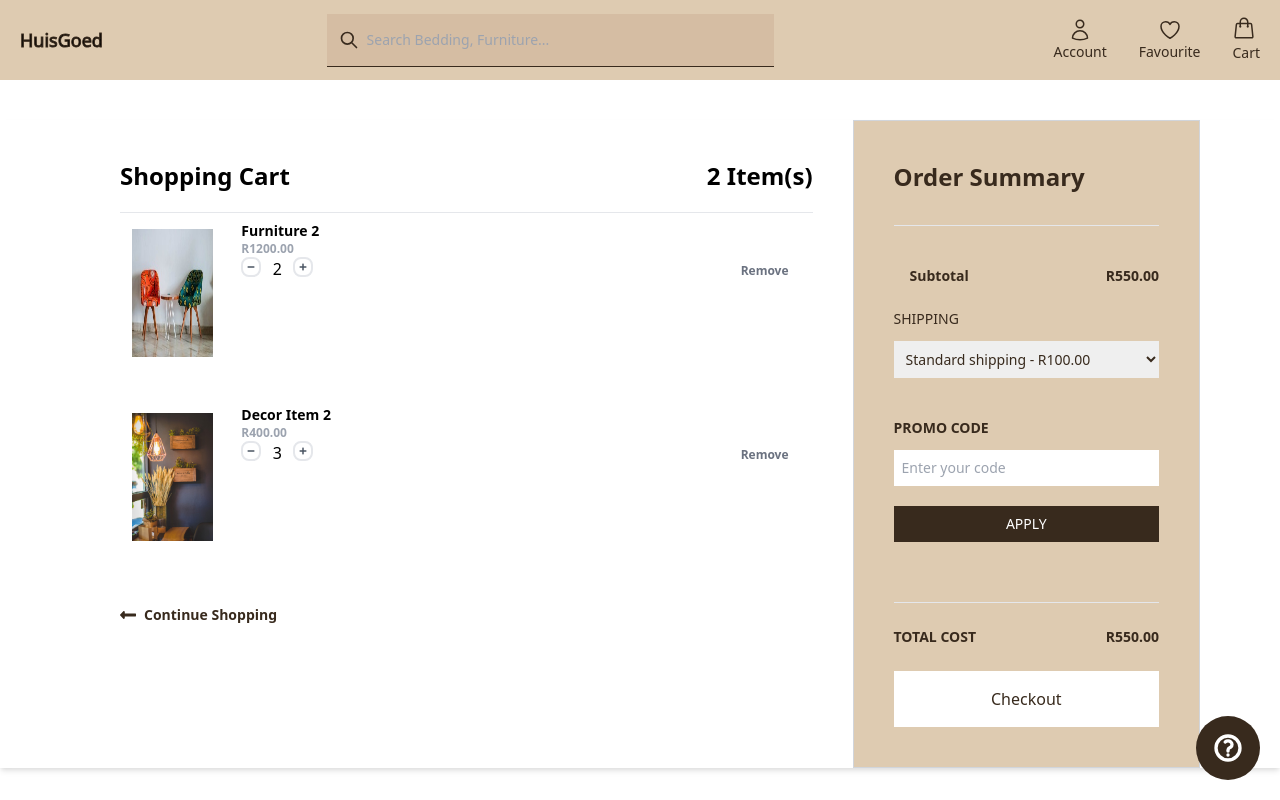
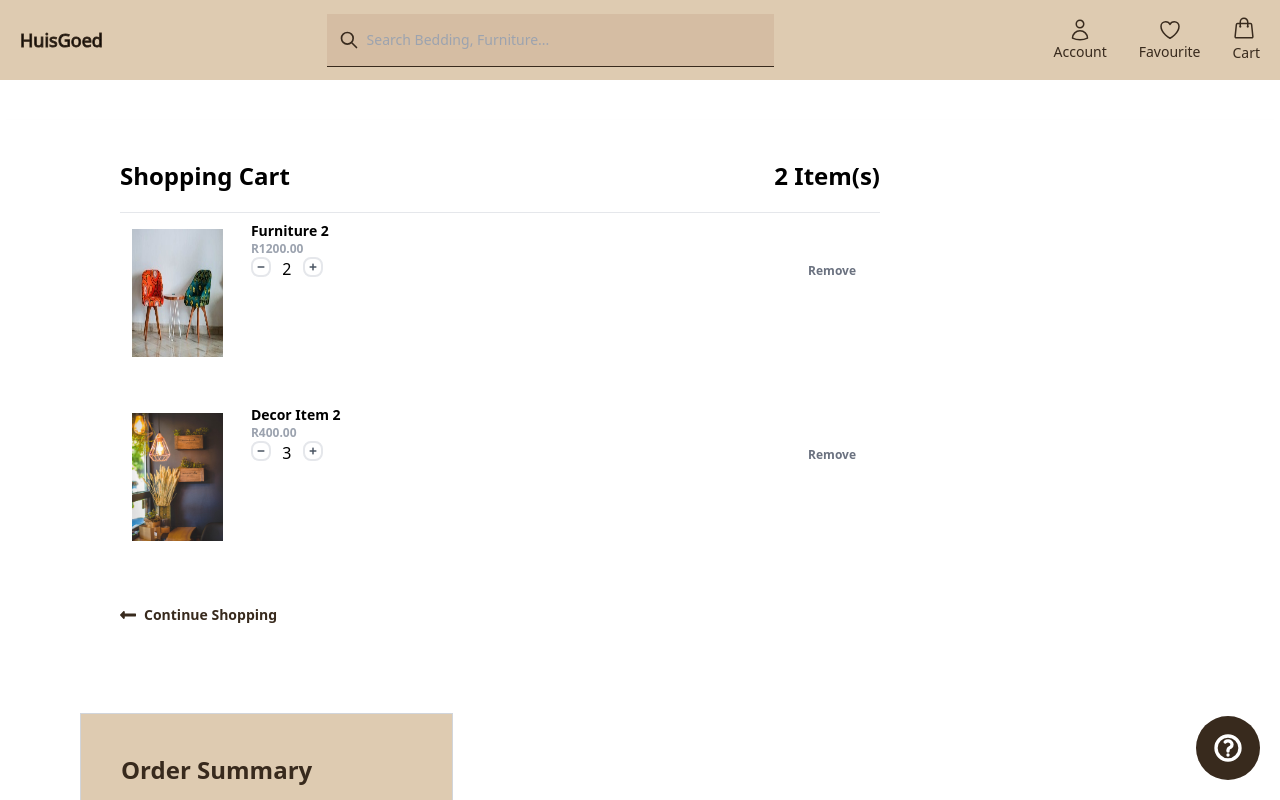
Before and after one commit to stklue/inf-3014-website, a Vue app: page /cart in a window 1280 px wide. Shown: the top 800 px of the page. Built offline with nearby package versions, Linux system fonts and the light colour scheme.

Commit message:
fixed: shopping cart view - reponsive

```diff
--- a/src/components/CartOrderSummary.vue
+++ b/src/components/CartOrderSummary.vue
@@ -3,7 +3,7 @@ import "../index.css";
 </script>
 
 <template>
-  <div id="summary" class="summary-wrapper  ">
+  <div id="summary" class="summary-wrapper  lg:w-1/3 md:w-1/3 ">
     <h1>Order Summary</h1>
     <div class="subtotal-wrapper ">
       <span>Subtotal</span>
--- a/src/index.css
+++ b/src/index.css
@@ -221,11 +221,10 @@
 
 .cart-content-wrapper {
   display: flex;
-  padding-left: 5rem;
-  padding-right: 5rem;
-  flex-direction: row;
+  flex-direction: column;
   justify-content: space-between;
   width: 100%;
+  height: 100%;
   box-shadow: 0 4px 6px -1px rgba(0, 0, 0, 0.1),
     0 2px 4px -1px rgba(0, 0, 0, 0.06);
 }
@@ -236,7 +235,7 @@
   padding-left: 2.5rem;
   padding-right: 2.5rem;
   background-color: #ffffff;
-  width: 75%;
+  width: 100%;
   height: 100%;
 
 }
@@ -343,7 +342,7 @@
   padding: 2.5rem;
   border-width: 1px;
   border-color: #d1d5db;
-  width: 33.333333%;
+  width: 100%;
 }
 
 .summary-wrapper h1 {
--- a/src/views/ShoppingCart.vue
+++ b/src/views/ShoppingCart.vue
@@ -13,8 +13,8 @@ const cartItems = [item1, item2, item3]
 
 <template>
   <div class="cart-wrapper">
-    <div class="cart-content-wrapper">
-      <div class="cart-left-items space-y-2">
+    <div class="cart-content-wrapper flex-col lg:px-20 md:px-20">
+      <div class="cart-left-items space-y-2 lg:w-3/4 md:w-3/4">
         <div class="cart-left-items-text">
           <h1>Shopping Cart</h1>
           <h2>
@@ -25,24 +25,21 @@ const cartItems = [item1, item2, item3]
 
 
         <div class="flex pb-9 items-center hover:bg-gray-100 mx-1 my-2 h-24 space-x-5">
-          <!-- Image -->
+
           <div class="flex h-full w-1/3 lg:w-1/6 p-2">
             <img class="product-img" src="../assets/images/fur-2.jpg" alt="" />
           </div>
 
-          <!-- Product details -->
+
           <div class="flex h-full w-2/3 lg:w-full flex-col justify-between">
             <div class="flex flex-col justify-between">
-              <!-- <router-link :to="`/brand/${item.cat}/${item.id}`"> -->
               <span class="font-bold text-sm">Furniture 2</span>
-              <!-- </router-link> -->
               <div class="flex space-x-5 lg:justify-start">
                 <span class="text-center font-semibold text-xs text-gray-400">R1200.00</span>
-                <!-- <span class="text-red-500 text-xs">{{ item.data.size }}</span> -->
               </div>
             </div>
 
-            <!-- Incr and Decr and Trash/Remove -->
+
             <div class="flex justify-between pr-5">
               <div class="flex">
                 <svg class="fill-current text-gray-600 w-5 h-5 rounded-lg border-2 p-1" viewBox="0 0 448 512">
@@ -65,22 +62,17 @@ const cartItems = [item1, item2, item3]
         </div>
 
         <div class="flex items-center hover:bg-gray-100 mx-1 my-2 h-24 space-x-5 pt-20">
-          <!-- Image -->
           <div class="flex h-full w-1/3 lg:w-1/6 p-2">
             <img class="product-img" src="../assets/images/decor-2.jpg" alt="" />
           </div>
           <div class="flex h-full w-2/3 lg:w-full flex-col justify-between">
             <div class="flex flex-col justify-between">
-              <!-- <router-link :to="`/brand/${item.cat}/${item.id}`"> -->
               <span class="font-bold text-sm">Decor Item 2</span>
-              <!-- </router-link> -->
               <div class="flex space-x-5 lg:justify-start">
                 <span class="text-center font-semibold text-xs text-gray-400">R400.00</span>
-                <!-- <span class="text-red-500 text-xs">{{ item.data.size }}</span> -->
               </div>
             </div>
 
-            <!-- Incr and Decr and Trash/Remove -->
             <div class="flex justify-between pr-5">
               <div class="flex">
                 <svg class="fill-current text-gray-600 w-5 h-5 rounded-lg border-2 p-1" viewBox="0 0 448 512">
@@ -102,7 +94,7 @@ const cartItems = [item1, item2, item3]
           </div>
         </div>
 
-        <!-- Continue shopping routing -->
+
         <router-link :to="{ name: 'Home' }" class="flex font-semibold text-[#382a1d] text-sm mt-10 pt-44">
           <svg class="fill-current mr-2 text-[#382a1d] w-4" viewBox="0 0 448 512">
             <path
```
